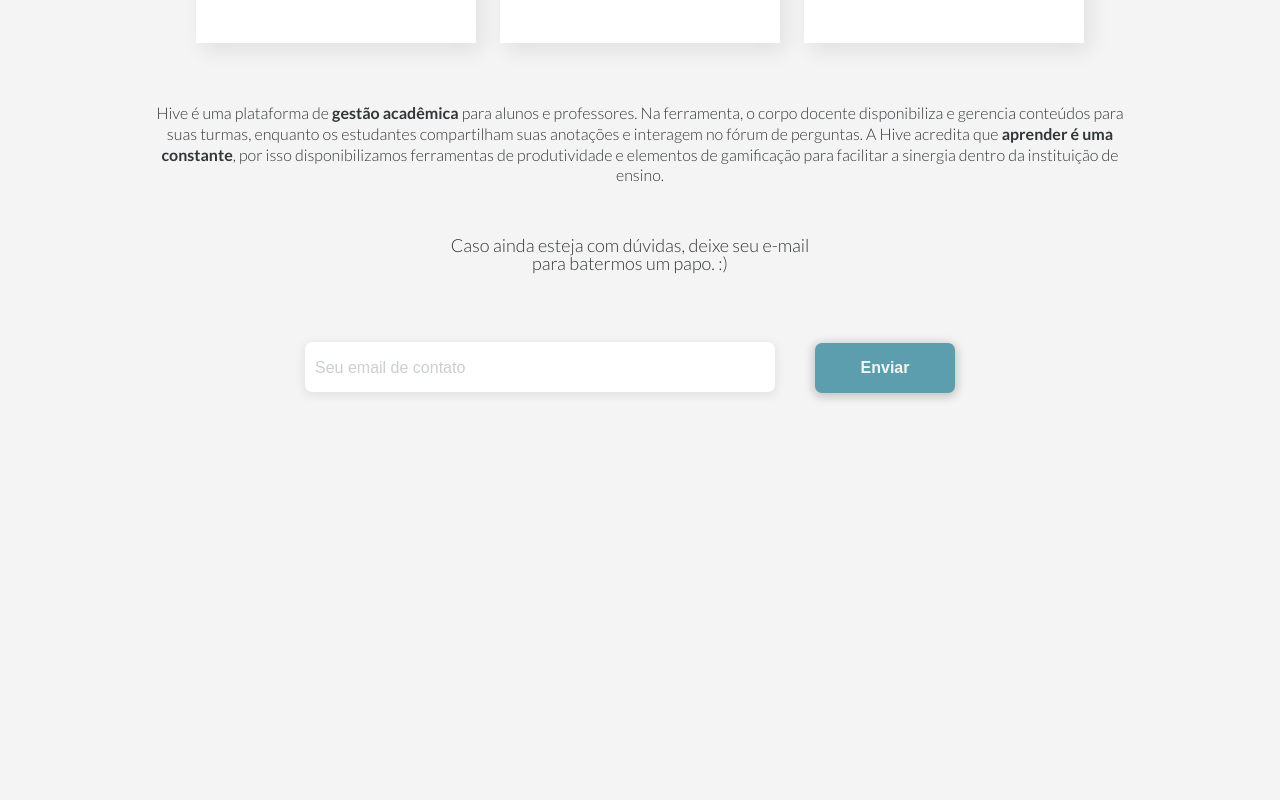
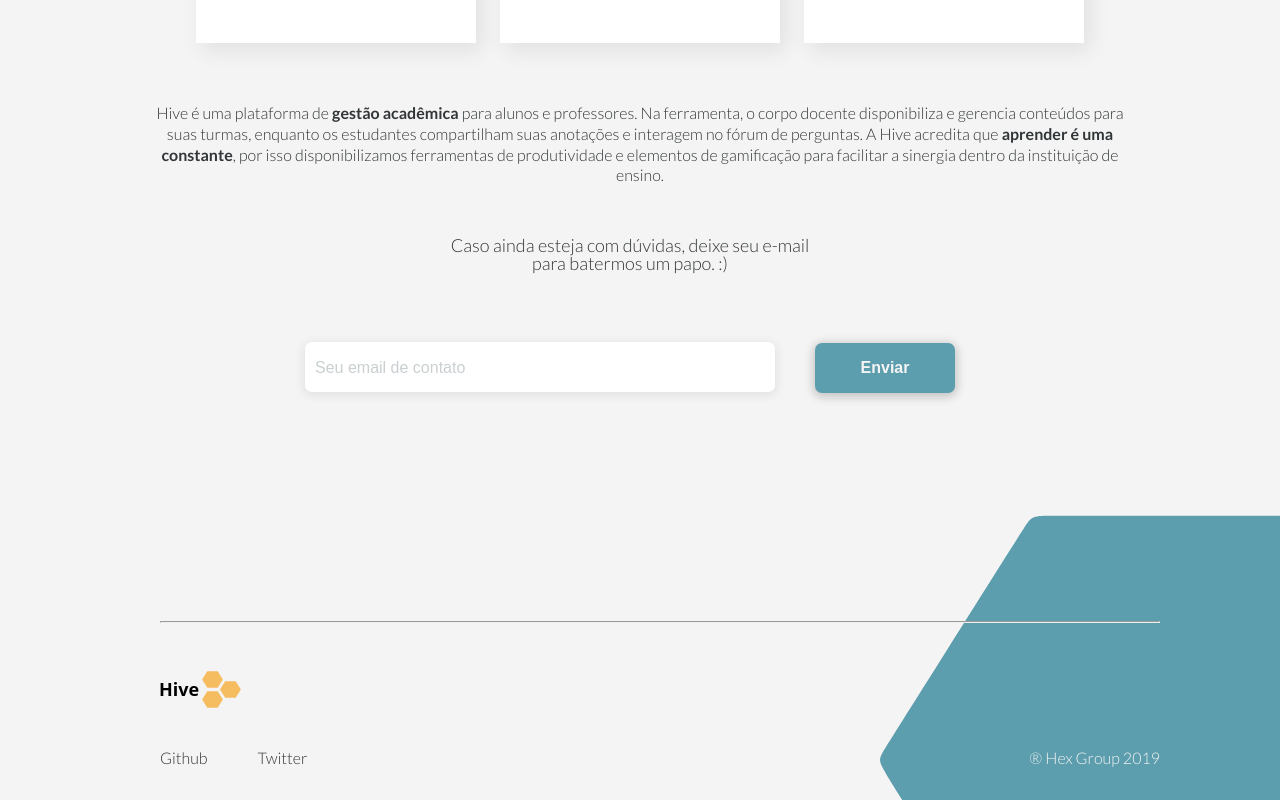
Before and after one commit to hex-g/hive-lp, a Next.js app: page / in a window 1280 px wide. Shown: the part 1121-1921 px from the top of the page. Before the commit the page ends 1584 px from the top, so only its background shows below. Built offline with nearby package versions, Linux system fonts and the light colour scheme.

Commit message:
Add footer elements

```diff
--- /dev/null
+++ b/components/Footer/Footer.js
@@ -0,0 +1,41 @@
+import SvgMapping from '../SvgMapping/SvgMapping'
+import Link from 'next/link'
+
+import {
+    FooterHolder,
+    FooterContent,
+    Line,
+    LogoWrapper,
+    SocialLink,
+    HexagonWrapper,
+    RegisteredLabel
+}from './Footer.style'
+
+const Footer = () =>(
+    <FooterHolder>
+        <FooterContent>
+            <Line />
+            <LogoWrapper>
+                <SvgMapping name='logo' />
+            </LogoWrapper>
+            <Link>
+                <SocialLink href='https://github.com/hex-g'>
+                    Github
+                </SocialLink>
+            </Link>
+            <Link>
+                <SocialLink href='https://twitter.com'>
+                    Twitter
+                </SocialLink>
+            </Link>
+            <RegisteredLabel>
+                ® Hex Group 2019
+            </RegisteredLabel>
+        </FooterContent>
+        <HexagonWrapper>
+            <SvgMapping name='hexagon' scale='.6'/>
+        </HexagonWrapper>
+    </FooterHolder>
+)
+
+export default Footer;
--- /dev/null
+++ b/components/Footer/Footer.style.js
@@ -0,0 +1,44 @@
+import styled from 'styled-components'
+
+export const FooterHolder = styled.section`
+    position: relative;
+    background-color: ${props => props.theme.athensGray};
+    width: 100%;
+    overflow: hidden;
+`
+
+export const FooterContent = styled.div`
+    width: 1000px;
+    padding: 20px;
+    margin-left: calc(50% - 500px);
+    padding-top: 150px;
+    padding-bottom: 50px;
+`
+
+export const Line = styled.hr`
+    max-width: 1000px;
+`
+
+export const LogoWrapper = styled.div`
+    padding: 40px 0;
+`
+
+export const SocialLink = styled.a`
+    float: left;
+    text-decoration: none;
+    padding-right: 50px;
+    color: inherit;
+`
+
+export const HexagonWrapper = styled.div`
+    position: absolute;
+    margin-top: -285px;
+    float: right;
+    z-index: -1;
+    right: calc(50% - 850px);
+`
+
+export const RegisteredLabel = styled.div`
+    float: right;
+    color: ${props => props.theme.wildSand};
+`
--- /dev/null
+++ b/components/Footer/Index.js
@@ -0,0 +1,2 @@
+import Footer from './Footer'
+export default Footer
--- a/pages/index.js
+++ b/pages/index.js
@@ -3,6 +3,7 @@
 import FirstSection from '../components/FirstSection'
 import SecondSection from '../components/SecondSection'
 import FourthSection from '../components/FourthSection';
+import Footer from '../components/Footer/Index';
 
 const Index = () => {
   return (
@@ -10,6 +11,7 @@
       <FirstSection />
       <SecondSection />
       <FourthSection />
+      <Footer />
     </Layout>
   )
 }
```
